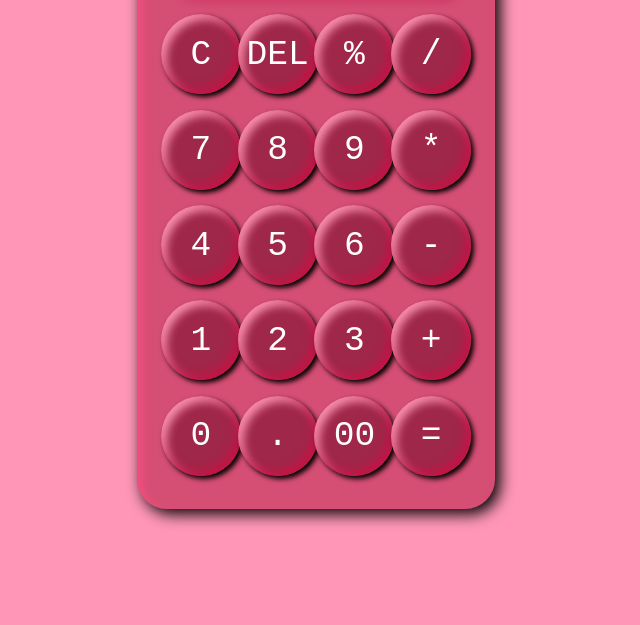
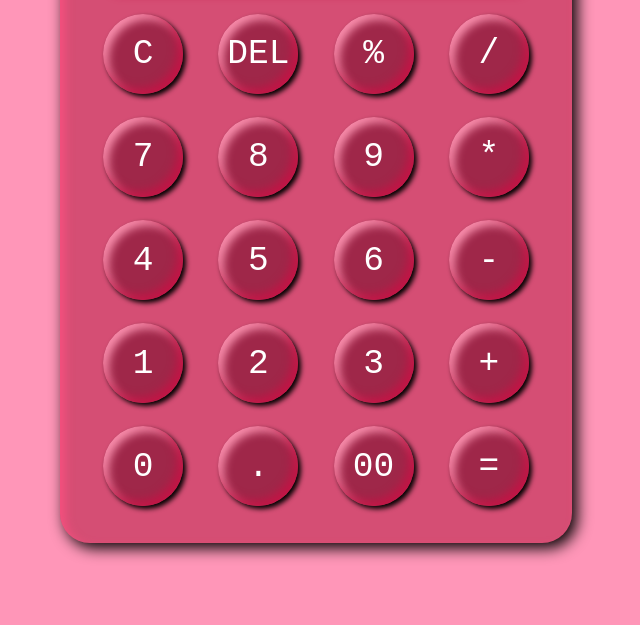
Before and after one commit to mohantamizh/basic-calculator, a plain HTML site: page index.html in a window 1280 px wide. Shown: the part 175-800 px from the top of the page, without its empty margins (324-964 px from the left). Drawn offline with Linux system fonts and the light colour scheme.

Commit message:
Update cal.css

```diff
--- a/cal.css
+++ b/cal.css
@@ -10,7 +10,7 @@
 }
 
 .container{
-    height:80vh;
+    height:90vh;
     display: flex;
     justify-content: center;
     align-items: center;
@@ -23,7 +23,7 @@
     5px 5px 15px #000;
     display: grid;
     justify-items: center;
-    grid-template-columns: repeat(4,4rem);
+    grid-template-columns: repeat(4,6rem);
     padding: 2%;
 
 }
```
